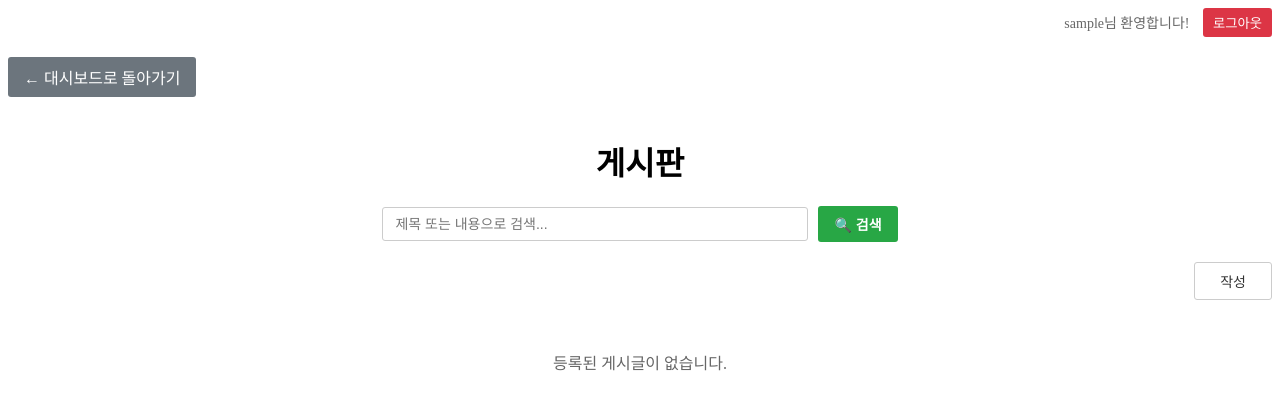
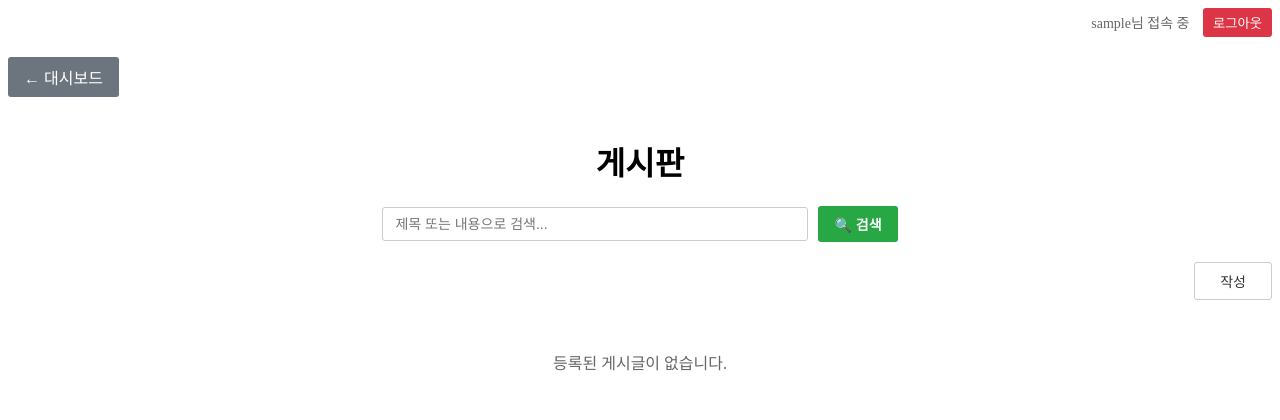
Before and after one commit to ymcajudo/web_board, a Flask app: page / in a window 1280 px wide. Shown: the top 420 px of the page. Run offline with Flask 3, Linux system fonts and the light colour scheme; the visitor is signed in with stand-in values (Sample User, id 1); data that the repository does not hold is empty; parts of the project's set-up code (start-up, migrations or seed data) failed here and were passed over.

Commit message:
Add files via upload

```diff
--- a/flask_app/templates/customer_board.html
+++ b/flask_app/templates/customer_board.html
@@ -226,7 +226,7 @@
         </div>
         <div class="user-info">
             {% if session.username %}
-                <span>{{ session.username }}님</span>
+                <span>{{ session.username }}님 접속 중</span>
                 <a href="{{ url_for('logout') }}">
                     <button class="logout-btn">로그아웃</button>
                 </a>
@@ -234,7 +234,7 @@
         </div>
     </div>
 
-    <a href="{{ url_for('dashboard') }}" class="back-btn">← 대시보드로 돌아가기</a>
+    <a href="{{ url_for('dashboard') }}" class="back-btn">← 대시보드</a>
 
     {% with messages = get_flashed_messages() %}
         {% if messages %}
--- a/flask_app/templates/dashboard.html
+++ b/flask_app/templates/dashboard.html
@@ -367,9 +367,9 @@
 </head>
 <body>
     <div class="header">
-        <h1>명진이의 자료실 - 관리 대시보드</h1>
+        <h1>MSP 서비스 자료실</h1>
         <div class="user-info">
-            <span class="username">{{ session.username }}님 환영합니다!</span>
+            <span class="username">{{ session.username }}님 접속 중</span>
             <a href="{{ url_for('logout') }}">
                 <button class="logout-btn">로그아웃</button>
             </a>
--- a/flask_app/templates/index.html
+++ b/flask_app/templates/index.html
@@ -228,7 +228,7 @@
         <div></div>
         <div class="user-info">
             {% if session.username %}
-                <span>{{ session.username }}님 환영합니다!</span>
+                <span>{{ session.username }}님 접속 중</span>
                 <a href="{{ url_for('logout') }}">
                     <button class="logout-btn">로그아웃</button>
                 </a>
@@ -236,7 +236,7 @@
         </div>
     </div>
 
-	<a href="{{ url_for('dashboard') }}" class="back-btn">← 대시보드로 돌아가기</a>
+	<a href="{{ url_for('dashboard') }}" class="back-btn">← 대시보드</a>
 
     {% with messages = get_flashed_messages() %}
         {% if messages %}
```
